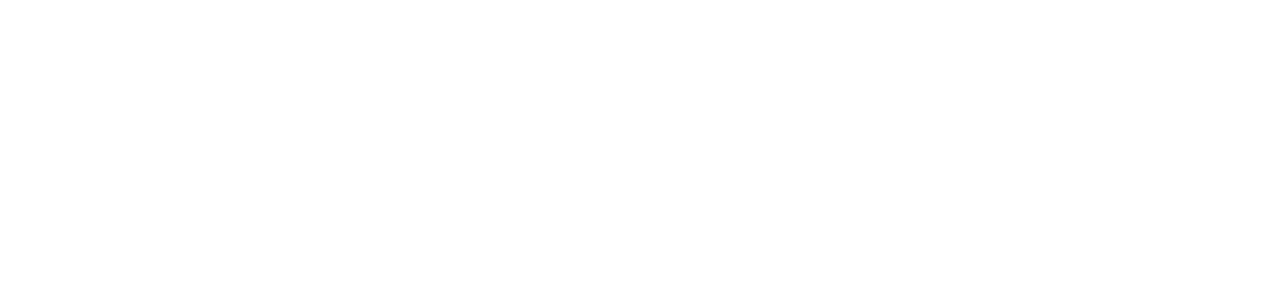
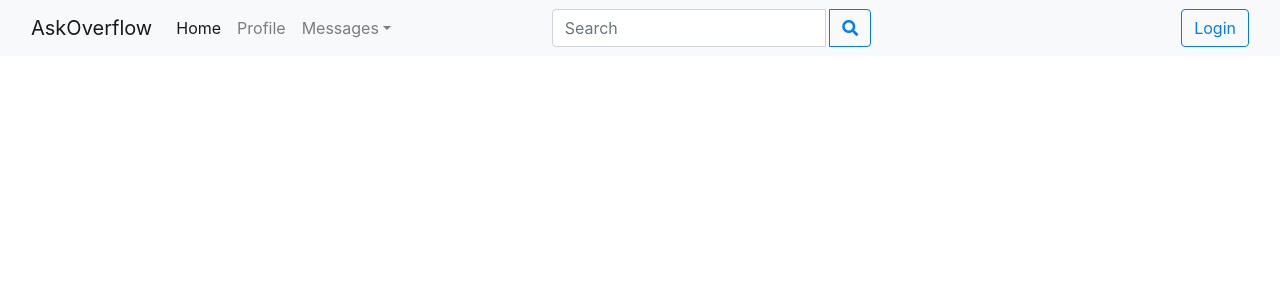
Before and after one commit to 0xvashishth/mern-starter, a React (Create React App) app in the folder askoverflow/: page /home in a window 1280 px wide. Shown: the top 300 px of the page. Built offline with nearby package versions, Linux system fonts and the light colour scheme.

Commit message:
done in lab 6

```diff
--- a/askoverflow/public/index.html
+++ b/askoverflow/public/index.html
@@ -1,5 +1,6 @@
 <!DOCTYPE html>
 <html lang="en">
+
 <head>
   <meta charset="utf-8" />
   <link rel="shortcut icon" href="%PUBLIC_URL%/favicon.ico" />
@@ -21,13 +22,15 @@
     -->
 
   <!-- bootstrap css cdn -->
-    <link rel="stylesheet" href="https://maxcdn.bootstrapcdn.com/bootstrap/4.0.0/css/bootstrap.min.css" integrity="sha384-Gn5384xqQ1aoWXA+058RXPxPg6fy4IWvTNh0E263XmFcJlSAwiGgFAW/dAiS6JXm" crossorigin="anonymous">
-
+  <link href="https://cdn.jsdelivr.net/npm/bootstrap@5.0.2/dist/css/bootstrap.min.css" rel="stylesheet"
+    integrity="sha384-EVSTQN3/azprG1Anm3QDgpJLIm9Nao0Yz1ztcQTwFspd3yD65VohhpuuCOmLASjC" crossorigin="anonymous">
   <!-- fontawesome cdn -->
-    <link rel="stylesheet" href="https://use.fontawesome.com/releases/v5.2.0/css/all.css" integrity="sha384-hWVjflwFxL6sNzntih27bfxkr27PmbbK/iSvJ+a4+0owXq79v+lsFkW54bOGbiDQ" crossorigin="anonymous">
-
+  <link rel="stylesheet" href="https://use.fontawesome.com/releases/v5.2.0/css/all.css"
+    integrity="sha384-hWVjflwFxL6sNzntih27bfxkr27PmbbK/iSvJ+a4+0owXq79v+lsFkW54bOGbiDQ" crossorigin="anonymous">
+  <link rel="stylesheet" href="https://maxcdn.bootstrapcdn.com/bootstrap/4.3.1/css/bootstrap.min.css">
   <title>MERN Starter</title>
 </head>
+
 <body>
   <noscript>You need to enable JavaScript to run this app.</noscript>
   <div id="root"></div>
@@ -43,9 +46,15 @@
     -->
 
   <!-- bootstrap JS cdn -->
-    <script src="https://code.jquery.com/jquery-3.2.1.slim.min.js" integrity="sha384-KJ3o2DKtIkvYIK3UENzmM7KCkRr/rE9/Qpg6aAZGJwFDMVNA/GpGFF93hXpG5KkN" crossorigin="anonymous"></script>
-    <script src="https://cdnjs.cloudflare.com/ajax/libs/popper.js/1.12.9/umd/popper.min.js" integrity="sha384-ApNbgh9B+Y1QKtv3Rn7W3mgPxhU9K/ScQsAP7hUibX39j7fakFPskvXusvfa0b4Q" crossorigin="anonymous"></script>
-    <script src="https://maxcdn.bootstrapcdn.com/bootstrap/4.0.0/js/bootstrap.min.js" integrity="sha384-JZR6Spejh4U02d8jOt6vLEHfe/JQGiRRSQQxSfFWpi1MquVdAyjUar5+76PVCmYl" crossorigin="anonymous"></script>
+  <script src="https://code.jquery.com/jquery-3.2.1.slim.min.js"
+    integrity="sha384-KJ3o2DKtIkvYIK3UENzmM7KCkRr/rE9/Qpg6aAZGJwFDMVNA/GpGFF93hXpG5KkN"
+    crossorigin="anonymous"></script>
+  <script src="https://cdnjs.cloudflare.com/ajax/libs/popper.js/1.12.9/umd/popper.min.js"
+    integrity="sha384-ApNbgh9B+Y1QKtv3Rn7W3mgPxhU9K/ScQsAP7hUibX39j7fakFPskvXusvfa0b4Q"
+    crossorigin="anonymous"></script>
+  <script src="https://ajax.googleapis.com/ajax/libs/jquery/3.4.1/jquery.min.js"></script>
+  <script src="https://cdn.jsdelivr.net/npm/bootstrap@5.0.2/dist/js/bootstrap.bundle.min.js" integrity="sha384-MrcW6ZMFYlzcLA8Nl+NtUVF0sA7MsXsP1UyJoMp4YLEuNSfAP+JcXn/tWtIaxVXM" crossorigin="anonymous"></script>
+  <script src="https://maxcdn.bootstrapcdn.com/bootstrap/4.3.1/js/bootstrap.min.js"></script>
+</body>
 
-  </body>
 </html>
--- a/askoverflow/src/App.js
+++ b/askoverflow/src/App.js
@@ -6,6 +6,7 @@
 import ShowBookList from './components/ShowBookList';
 import ShowBookDetails from './components/ShowBookDetails';
 import UpdateBookInfo from './components/UpdateBookInfo';
+import homepage from './components/HomePage/homepage';
 import testbook from './components/testbook';
 
 class App extends Component {
@@ -17,6 +18,7 @@
           <Route path='/create-book' component={CreateBook} />
           <Route path='/edit-book/:id' component={UpdateBookInfo} />
           <Route path='/show-book/:id' component={ShowBookDetails} />
+          <Route path='/home/' component={homepage} />
           <Route path='/testing' component={testbook} />
         </div>
       </Router>
--- /dev/null
+++ b/askoverflow/src/components/HomePage/homepage.js
@@ -0,0 +1,130 @@
+import React, { Component } from 'react';
+import './homepage.css';
+import axios from 'axios';
+import { Link } from 'react-router-dom';
+
+
+class homepage extends Component {
+    constructor(props) {
+        super(props);
+        this.state = {
+            questions: []
+        };
+    }
+
+    render() {
+        return (
+            <div>
+                <nav class="navbar navbar-expand-lg navbar-light bg-light">
+                    <div class="container-fluid">
+                        <a href="/home" class="navbar-brand">
+                            {/* <img src="images/logo.svg" height="28" alt="CoolBrand" /> */}
+                            AskOverflow
+                        </a>
+
+                        <button type="button" class="navbar-toggler" data-bs-toggle="collapse" data-bs-target="#navbarCollapse">
+                            <span class="navbar-toggler-icon"></span>
+                        </button>
+                        <div class="collapse navbar-collapse justify-content-between" id="navbarCollapse">
+                            <div class="navbar-nav">
+                                <a href="#" class="nav-item nav-link active">Home</a>
+                                <a href="#" class="nav-item nav-link">Profile</a>
+                                <div class="nav-item dropdown">
+                                    <a href="#" class="nav-link dropdown-toggle" data-bs-toggle="dropdown">Messages</a>
+                                    <div class="dropdown-menu">
+                                        <a href="#" class="dropdown-item">Inbox</a>
+                                        <a href="#" class="dropdown-item">Sent</a>
+                                        <a href="#" class="dropdown-item">Drafts</a>
+
+                                    </div>
+                                </div>
+                            </div>
+                            <form class="d-flex">
+                                <div class="input-group">
+                                    <input type="text" class="form-control" placeholder="Search" />&nbsp;
+                                    <button type="button" class="btn btn-outline-primary"><i class="fa fa-search"></i></button>
+                                </div>
+                            </form>
+                            &nbsp;
+                            <div class="navbar-nav">
+                                <button type="button" class="btn btn-outline-primary nav-item" data-toggle="modal" data-target="#loginModal">Login</button>
+                            </div>
+                        </div>
+                    </div>
+                </nav>
+
+                {/* Modal For Login & Signup */}
+                <div class="modal fade" id="loginModal" tabindex="-1" role="dialog" aria-labelledby="loginmodalLabel" aria-hidden="true">
+                    <div class="modal-dialog" role="document">
+                        <div class="modal-content">
+                            <div class="modal-header">
+                                <h5 class="modal-title" id="loginmodalLabel">Login</h5>
+                                <button type="button" class="close" data-dismiss="modal" aria-label="Close">
+                                    <span aria-hidden="true">&times;</span>
+                                </button>
+                            </div>
+                            <div class="modal-body">
+                                <form>
+                                    <div class="form-group">
+                                        {/* <label for="recipient-name" class="col-form-label">Username:</label> */}
+                                        <input type="text" class="form-control" id="user-name" placeholder="Username.." />
+                                    </div>
+                                    <div class="form-group">
+                                        {/* <label for="message-text" class="col-form-label">Password:</label> */}
+                                        <input type="password" class="form-control" id="user-password" placeholder='Password..' />
+                                    </div>
+                                </form>
+                            </div>
+                            {/* <div class="row">
+                            <div class="modal-footer ">
+                                <button type="button" class="btn btn-primary">Signup</button>
+                                <button type="button" class="btn btn-secondary" data-dismiss="modal">Close</button>
+                                <button type="button" class="btn btn-primary">Submit</button>
+                            </div>
+                            </div> */}
+
+                            {/* <div class="container">
+                                <div class="row">
+                                    <div class="col-md-12 text-left">
+                                        Don't Have An Account? <a href="#signupModal" class="link">Signup</a>
+                                    </div>
+                                </div>
+                                <div class="col-md-2 text-right"></div>
+                                <button type="button" class="btn btn-secondary" data-dismiss="modal">Close</button>
+                                &nbsp;&nbsp;
+                                <button type="button" class="btn btn-primary">Submit</button>
+                            </div> */}
+
+                            <div class="container">
+
+                                <div class="row">
+                                    <div class="col-lg-7 col-sm-6 col-md-6 border border-secondary">
+                                        <div class="row">
+                                            <div class="col-lg-3 col-sm-6 col-md-4 border border-warning"><button type="button" class="btn btn-secondary" data-dismiss="modal">Close</button></div>
+                                            <div class="col-lg-4 col-sm-6 col-md-4 border border-primary"><button type="button" class="btn btn-primary">Submit</button></div>
+                                        </div>
+
+                                    </div>
+
+                                    <div class="col-lg-5 col-sm-6 col-md-6 border border-danger">
+                                        <p>Don't have an account? <a href='#signupModal'>Sign up</a></p>
+                                    </div>
+
+
+                                </div>
+                            </div>
+                            <br />
+
+                        </div>
+
+
+                    </div>
+                </div>
+                {/* End of Modal */}
+            </div>
+        )
+    }
+
+}
+
+export default homepage;
```
Also changed, not shown: askoverflow/src/components/HomePage/homepage.css (added). Lines whose indentation alone changed are shown as unchanged.
